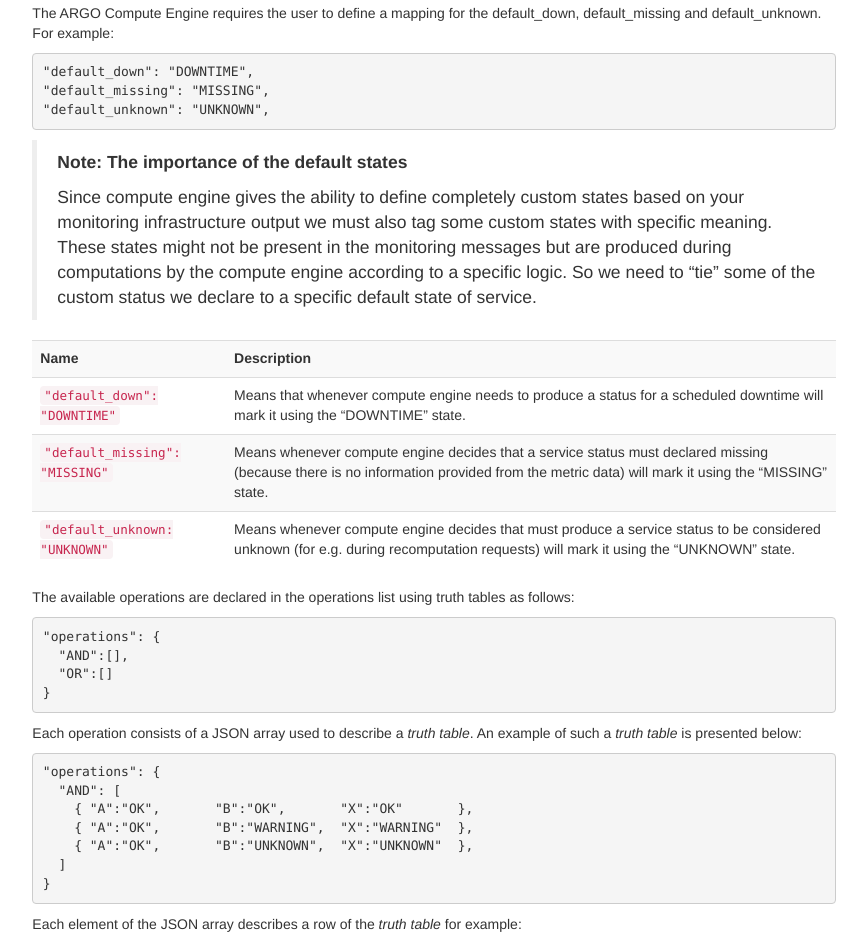
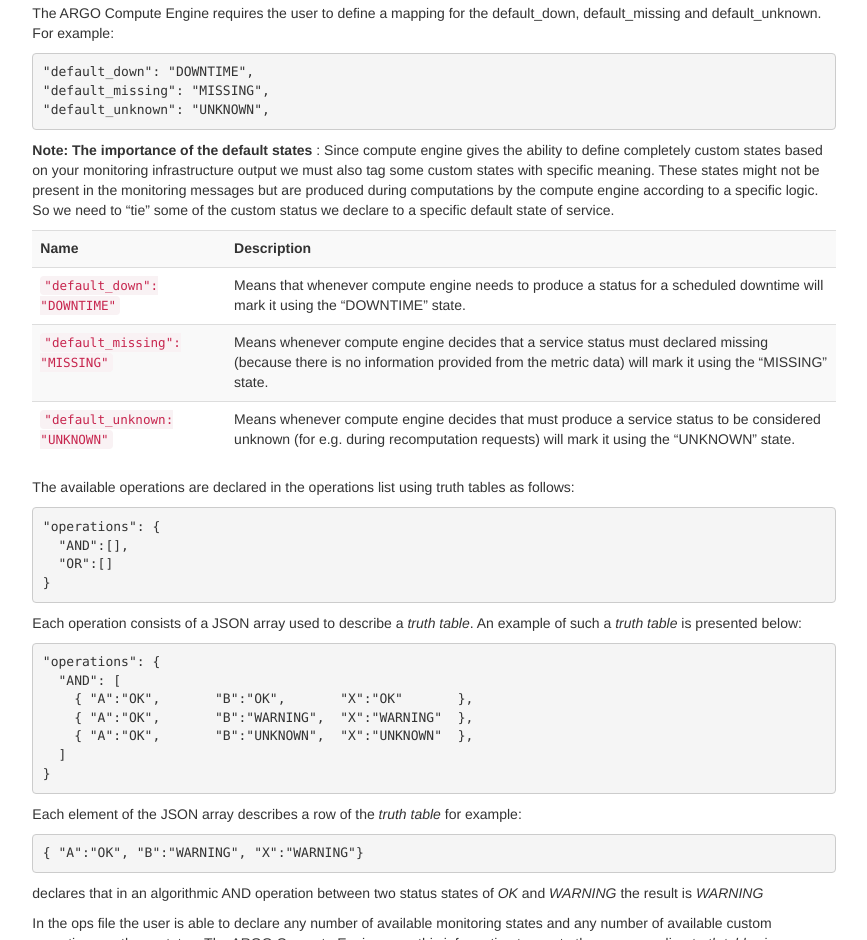
Before and after one commit to themiszamani/themiszamani, a plain HTML site: page guides/compute/compute-job-configuration/index.html in a window 1280 px wide. Shown: the part 3996-4936 px from the top of the page, without its empty margins (206-1073 px from the left). Drawn offline with Linux system fonts and the light colour scheme.

Commit message:
Update docs

```diff
--- a/guides/compute/compute-job-configuration/index.html
+++ b/guides/compute/compute-job-configuration/index.html
@@ -453,11 +453,7 @@
 "default_unknown": "UNKNOWN",
 </code></pre>
 
-<blockquote>
-  <p><strong>Note: The importance of the default states</strong></p>
-
-  <p>Since compute engine gives the ability to define completely custom states based on your monitoring infrastructure output we must also tag some custom states with specific meaning. These states might not be present in the monitoring messages but are produced during computations by the compute engine according to a specific logic. So we need to “tie” some of the custom status we declare to a specific default state of service.</p>
-</blockquote>
+<p><strong>Note: The importance of the default states</strong> : Since compute engine gives the ability to define completely custom states based on your monitoring infrastructure output we must also tag some custom states with specific meaning. These states might not be present in the monitoring messages but are produced during computations by the compute engine according to a specific logic. So we need to “tie” some of the custom status we declare to a specific default state of service.</p>
 
 <table>
   <tbody>
```
